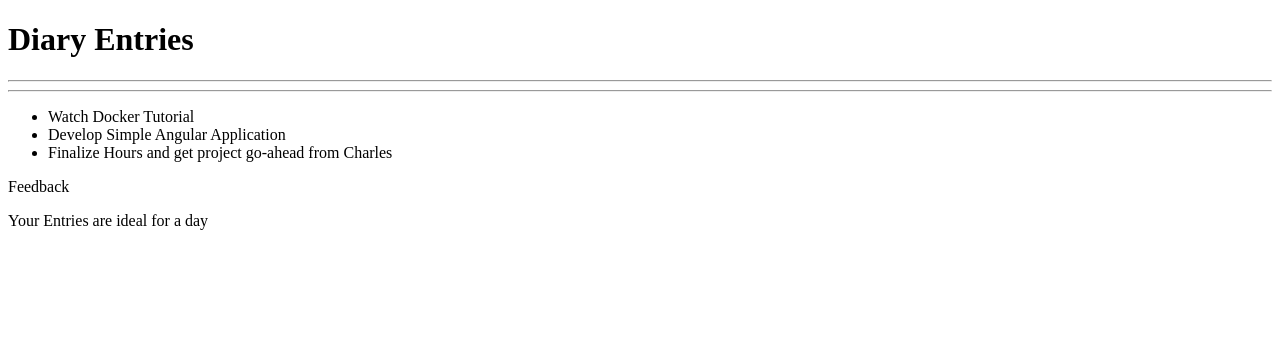
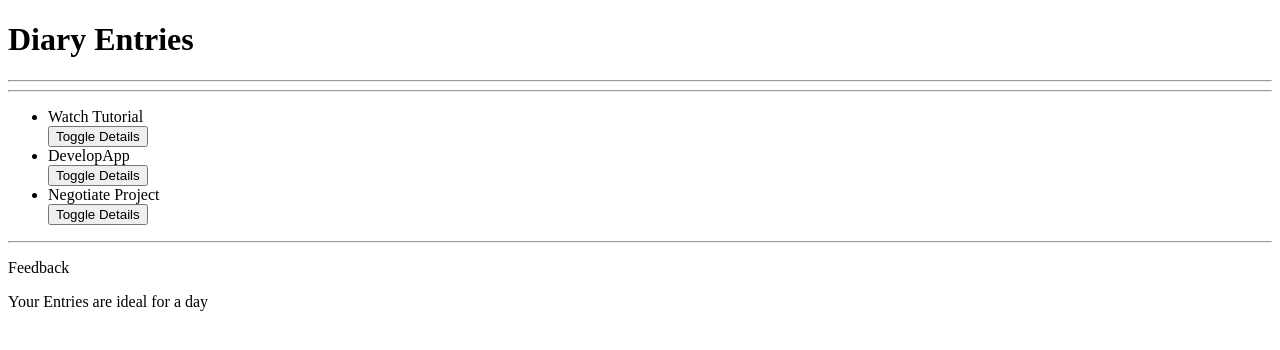
Before and after one commit to OjureFred/NewDiary, an Angular app: page / in a window 1280 px wide. Shown: the top 350 px of the page. Built offline with nearby package versions, Linux system fonts and the light colour scheme.

Commit message:
Coded the Entry Detail component

```diff
--- a/src/app/entry-detail/entry-detail.component.html
+++ b/src/app/entry-detail/entry-detail.component.html
@@ -1 +1,4 @@
-<p>entry-detail works!</p>
+<p>Description: {{ entry.description}} </p>
+<p> Number of Day: {{ entry.days}}</p>
+<p> Start Date: {{ entry.date }}</p>
+<p>Status: {{ entry.status }}</p>
--- a/src/app/entry.ts
+++ b/src/app/entry.ts
@@ -1,8 +1,9 @@
 export class Entry {
-    id: number;
-    name: string;
-    description: string;
-    days: number;
-    date: Date;
-    status: string;
+
+    showDetails: boolean;
+
+    constructor(public id: number, public name: string, public description: string, public days: number,
+        public date: Date, public status: string) {
+        this.showDetails = false;
+    }
 }
--- a/src/app/entry/entry.component.html
+++ b/src/app/entry/entry.component.html
@@ -3,12 +3,15 @@
     <hr>
     <hr>
     <ul>
-        <li *ngFor='let entry of entries'>
-            {{ entry.description}}
+        <div *ngFor='let entry of entries; let i = index'>
+           <li> {{ entry.name}} </li>
+           <button (click)='toggleDetails(i)'>Toggle Details</button>
+            <app-entry-detail *ngIf='entry.showDetails' [entry]='entry'></app-entry-detail>
 
-        </li>
+        </div>
     </ul>
     <div>
+        <hr>
         <p>Feedback</p>
         <p *ngIf='entries.length > 5'>Your Entries are too many for a day</p>
         <p *ngIf='entries.length < 5'>Your Entries are ideal for a day</p>
--- a/src/app/entry/entry.component.ts
+++ b/src/app/entry/entry.component.ts
@@ -10,13 +10,14 @@ import { Entry } from '../entry';
 export class EntryComponent implements OnInit {
 
   entries: Entry[] = [
-    { id: 1, name: 'Watch Tutorial', description: 'Watch Docker Tutorial', days: 3, date: new Date(2020, 10, 26), status: 'NS' },
-    { id: 2, name: 'DevelopApp', description: 'Develop Simple Angular Application', days: 4, date: new Date(2021, 1, 2), status: 'WIP' },
-    {
-      id: 3, name: 'Negotiate Project', description: 'Finalize Hours and get project go-ahead from Charles', days: 1,
-      date: new Date(2020, 11, 12), status: 'DONE'
-    }
+    new Entry(1, 'Watch Tutorial','Watch Docker Tutorial', 3, new Date(2020, 10, 26), 'NS'),
+    new Entry(2, 'DevelopApp', 'Develop Simple Angular Application', 4, new Date(2021, 1, 2), 'WIP'),
+    new Entry(3, 'Negotiate Project', 'Finalize Hours and get project go-ahead from Charles', 1, new Date(2020, 11, 12), 'DONE')
   ];
+
+  toggleDetails(index) {
+    this.entries[index].showDetails = !this.entries[index].showDetails;
+  }
 
   constructor() { }
 
```
